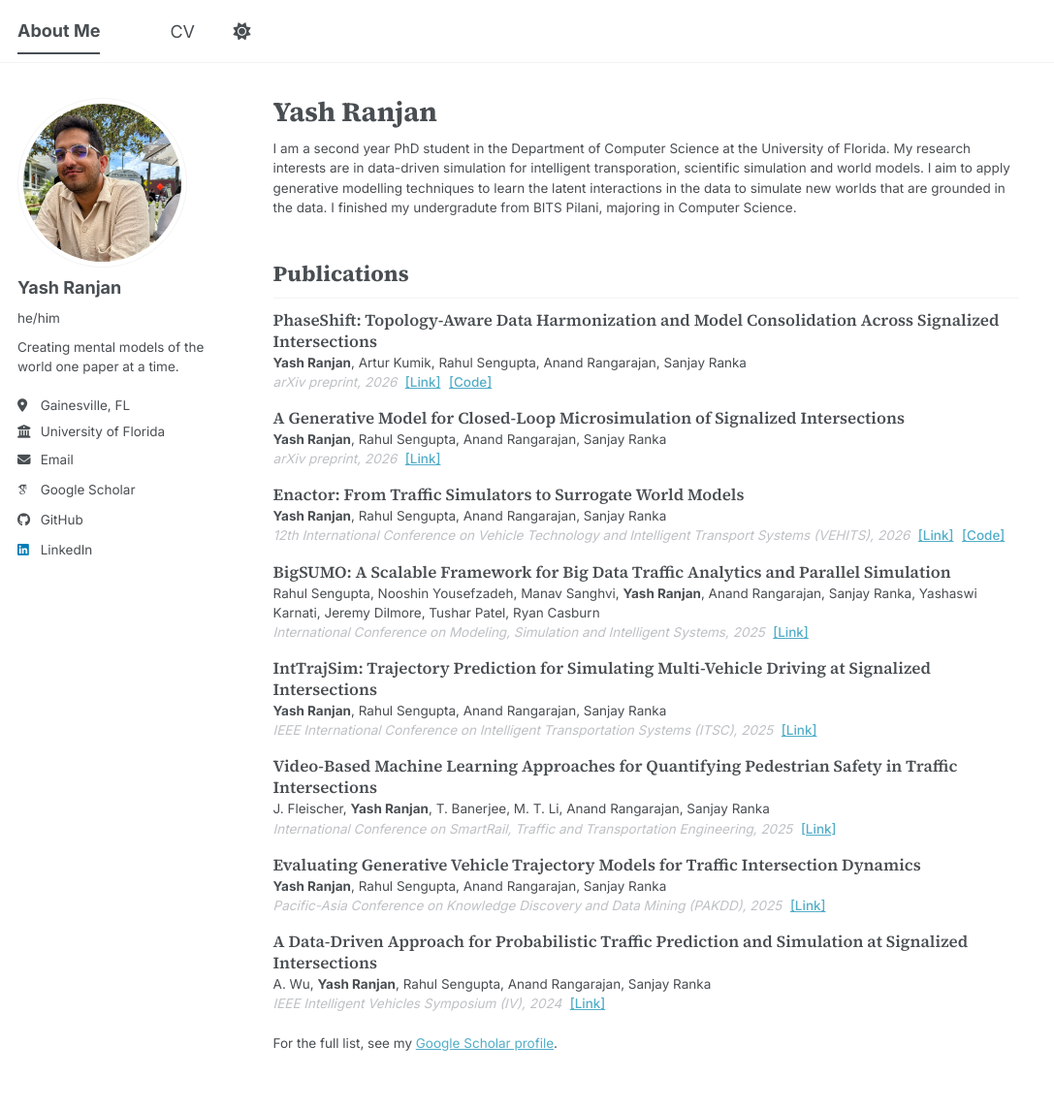
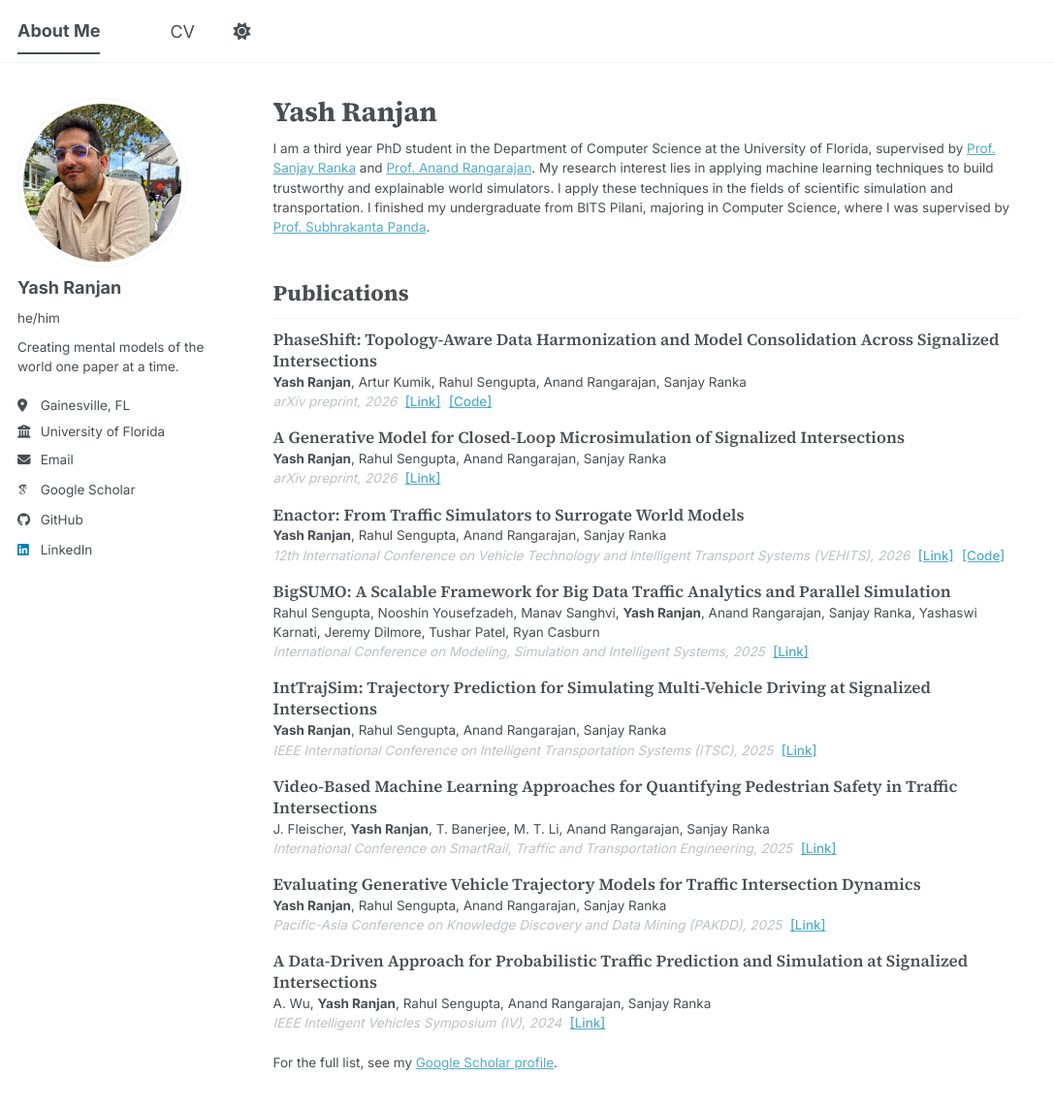
Before and after one commit to ranjanyash54/ranjanyash54.github.io, a Jekyll site: the page built from _pages/about.md, in a window 1280 px wide and 1151 px high. Shown: the top 1143 px of the window at 97% size, without its empty margins (0-1087 px from the left). Built offline with Jekyll 4.4.1, drawn with Linux system fonts in a browser that asks for light colours; some web fonts are replaced; a script bundle is joined from its source files by our own code; library files that are not in the unit come from our copies.

Commit message:
Update aboutme.
Signed-off-by: Yash Ranjan <yashranjan@ufl.edu>

```diff
--- a/_pages/about.md
+++ b/_pages/about.md
@@ -7,7 +7,7 @@ redirect_from:
   - /about.html
 ---
 
-I am a second year PhD student in the Department of Computer Science at the University of Florida. My research interests are in data-driven simulation for intelligent transporation, scientific simulation and world models. I aim to apply generative modelling techniques to learn the latent interactions in the data to simulate new worlds that are grounded in the data. I finished my undergradute from BITS Pilani, majoring in Computer Science.
+I am a third year PhD student in the Department of Computer Science at the University of Florida, supervised by [Prof. Sanjay Ranka](https://sanjayranka.com/) and [Prof. Anand Rangarajan](https://www.cise.ufl.edu/~anand/). My research interest lies in applying machine learning techniques to build trustworthy and explainable world simulators. I apply these techniques in the fields of scientific simulation and transportation. <!--Add a line on specific machine learning techniques--> I finished my undergraduate from BITS Pilani, majoring in Computer Science, where I was supervised by [Prof. Subhrakanta Panda](https://www.bits-pilani.ac.in/hyderabad/subhrakantapanda/).
 
 ## Publications
 
```
